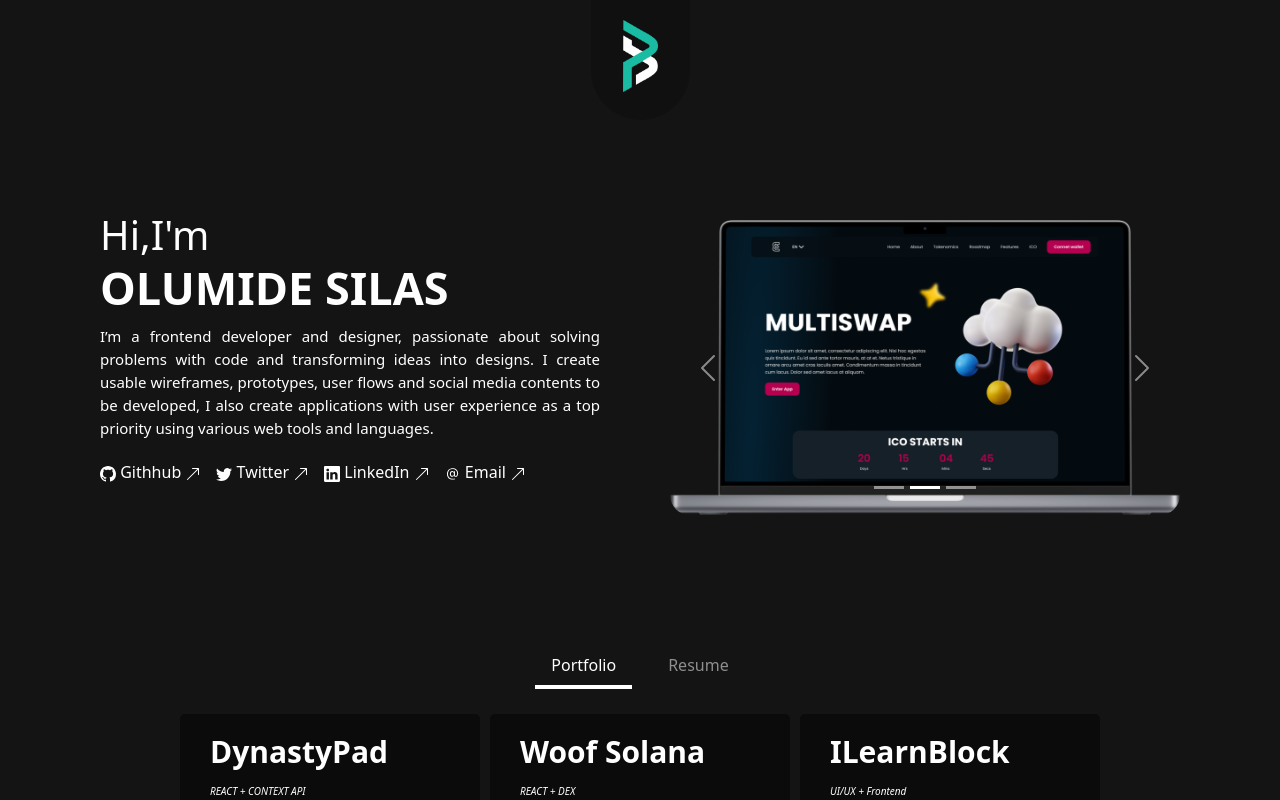
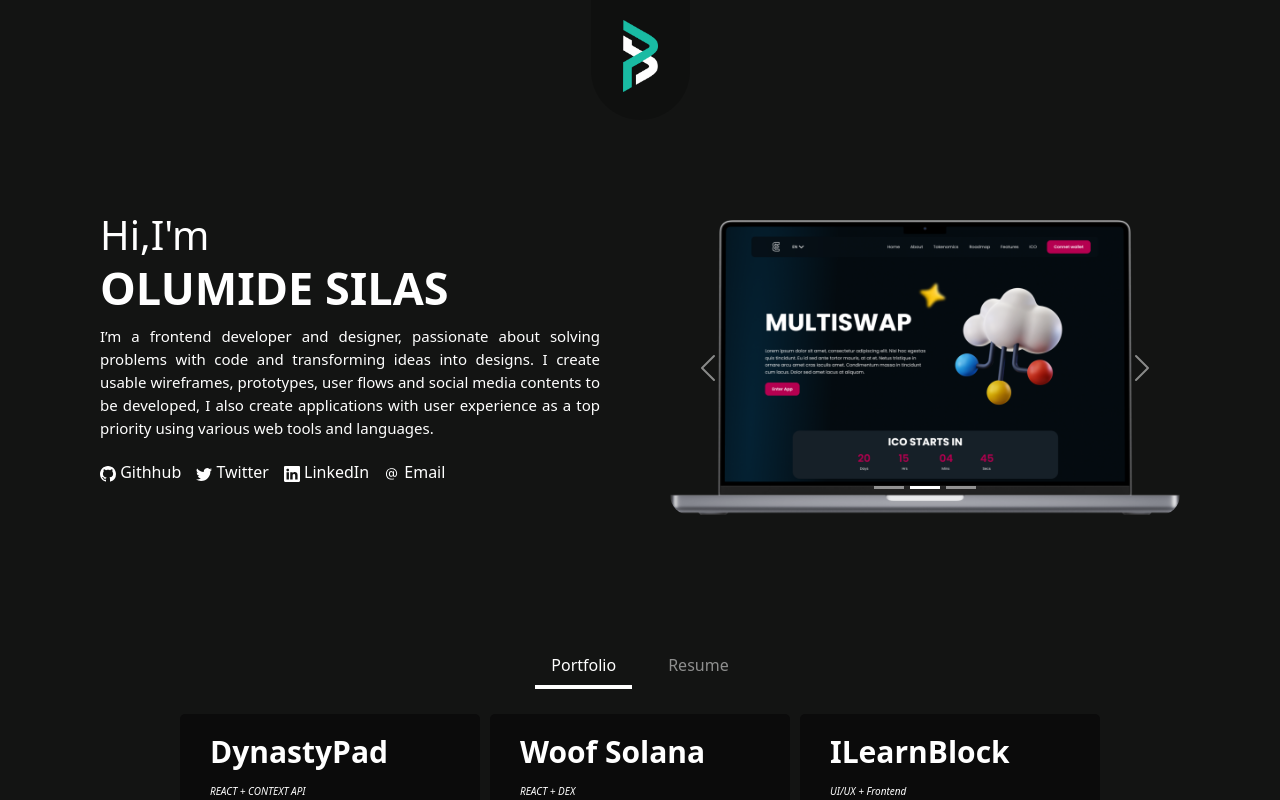
Before and after one commit to OxBryte/OxBryte, a React (Create React App) app: page / in a window 1280 px wide. Shown: the top 800 px of the page. Built offline with nearby package versions, Linux system fonts and the light colour scheme.

Commit message:
removed profile arrow

```diff
--- a/src/components/Profile.js
+++ b/src/components/Profile.js
@@ -3,7 +3,7 @@ import '../App.css';
 import '../css/profile.css';
 import 'bootstrap/dist/css/bootstrap.min.css';
 import { motion } from "framer-motion"
-import { Github, Twitter, At, ArrowUpRight, Linkedin} from 'react-bootstrap-icons';
+import { Github, Twitter, At, Linkedin} from 'react-bootstrap-icons';
 import Slider from './slider';
 // import template from '../images/template.jpg';
 
@@ -17,10 +17,10 @@ function Profile() {
                     <h3>I’m a frontend developer and designer, passionate about solving problems with code and transforming ideas into designs.
                     I create usable wireframes, prototypes, user flows and social media contents to be developed, I also create applications with user experience as a top priority using various web tools and languages.</h3>
                     <div className='social'>
-                        <a href='https://github.com/BrightTechnologies1' target='_blank'><span><Github /> Githhub <ArrowUpRight /></span></a>
-                        <a href='https://twitter.com/_OlumideSilas' target='_blank'><span><Twitter /> Twitter <ArrowUpRight /></span></a>
-                        <a href='https://www.linkedin.com/in/olumide-silas/' target='_blank'><span><Linkedin /> LinkedIn <ArrowUpRight /></span></a>
-                        <a href='mailto:silascyrax@gmail.com' target='_blank'><span><At /> Email <ArrowUpRight /></span></a>
+                        <a href='https://github.com/BrightTechnologies1' target='_blank'><span><Github /> Githhub</span></a>
+                        <a href='https://twitter.com/_OlumideSilas' target='_blank'><span><Twitter /> Twitter</span></a>
+                        <a href='https://www.linkedin.com/in/olumide-silas/' target='_blank'><span><Linkedin /> LinkedIn</span></a>
+                        <a href='mailto:silascyrax@gmail.com' target='_blank'><span><At /> Email</span></a>
                     </div>
                 </motion.div>
 
```
